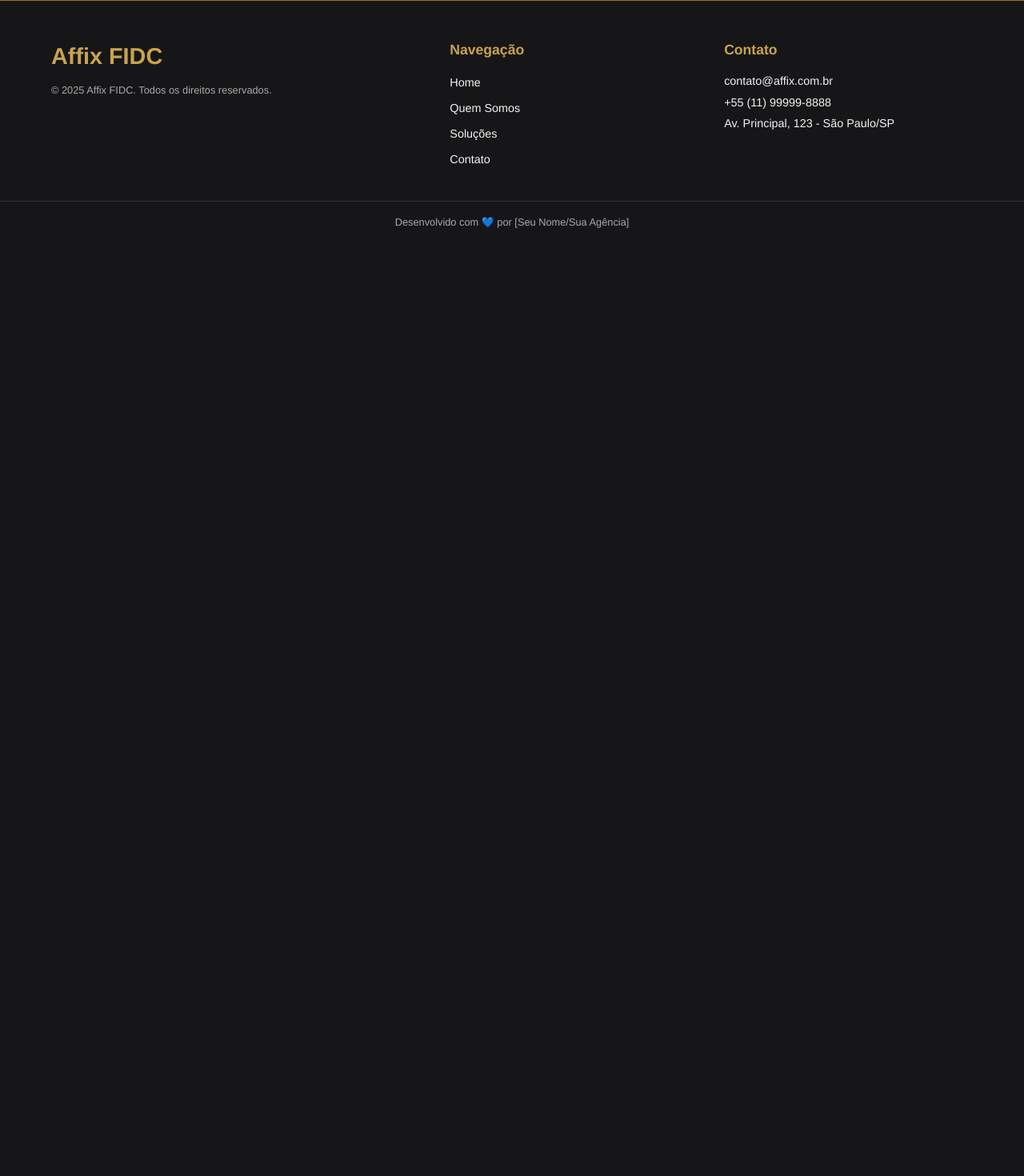
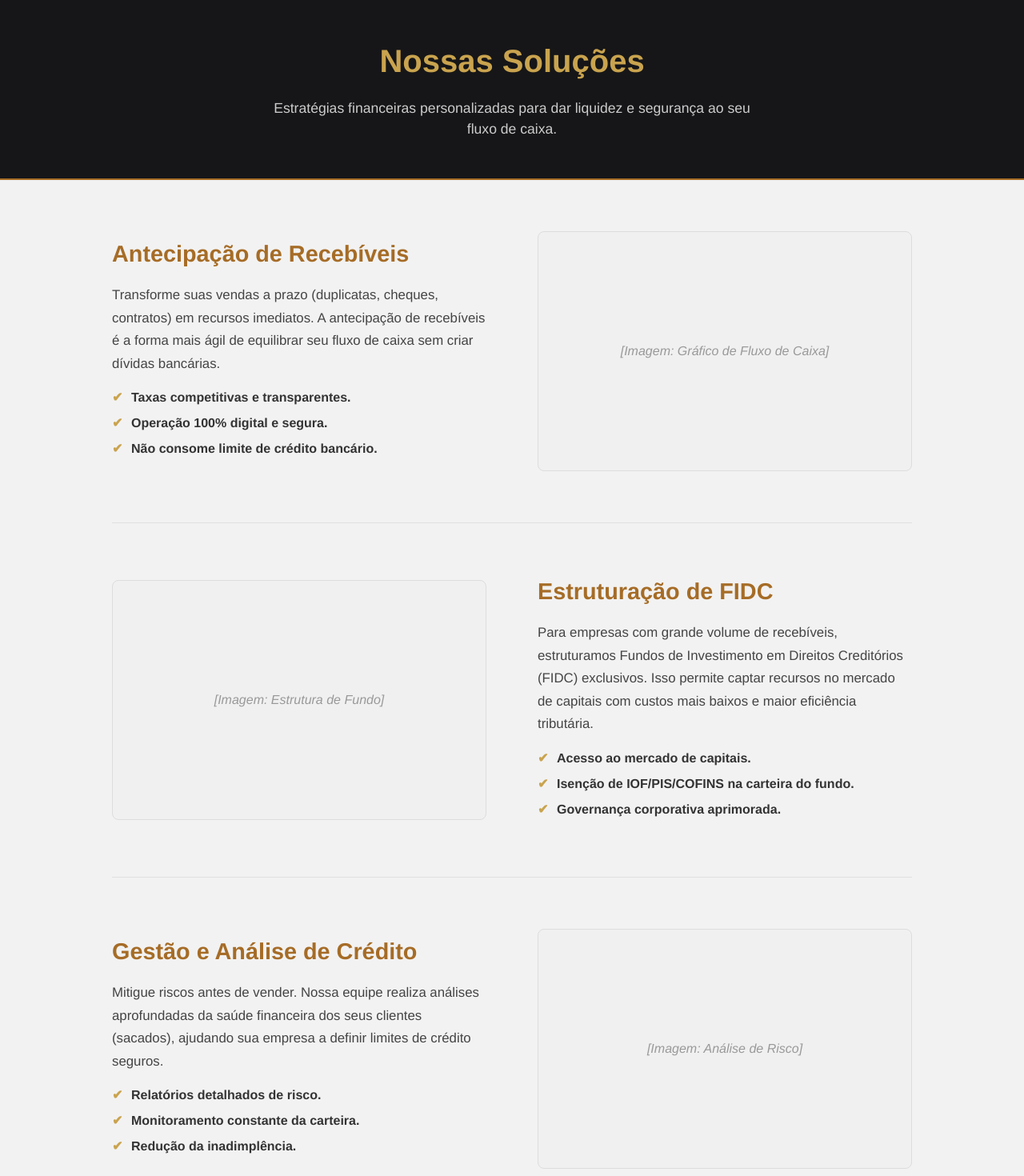
Before and after one commit to ademar-costa/site-affix, a React (Vite) app in the folder affix-fidc/: page /solucoes in a window 1280 px wide. Shown: the part 120-1590 px from the top of the page at 80% size. Before the commit the page ends 800 px from the top, so only its background shows below. Built offline with nearby package versions, Linux system fonts and the light colour scheme.

Commit message:
Feat: Implementa página de Soluções com layout zigue-zague

```diff
--- /dev/null
+++ b/affix-fidc/src/pages/SolucoesPage.css
@@ -0,0 +1,117 @@
+
+/* -- Reutilizando estilos base de cabeçalho (similar à Quem Somos) -- */
+.page-header {
+  background-color: var(--preto-principal);
+  color: var(--branco-texto);
+  padding: 6rem 1.5rem 3rem;
+  text-align: center;
+  border-bottom: 2px solid var(--dourado-secundario);
+}
+
+.page-title {
+  font-size: 2.5rem;
+  color: var(--dourado-destaque);
+  margin-bottom: 1rem;
+}
+
+.page-subtitle {
+  font-size: 1.1rem;
+  max-width: 600px;
+  margin: 0 auto;
+  color: #ccc;
+}
+
+/* -- Lista de Serviços -- */
+.solutions-list {
+  background-color: var(--branco-texto);
+  color: var(--preto-principal);
+  padding: 4rem 1.5rem;
+}
+
+.solutions-wrapper {
+  max-width: 1000px;
+  margin: 0 auto;
+  display: flex;
+  flex-direction: column;
+  gap: 4rem; /* Espaço grande entre cada serviço */
+}
+
+/* -- Item de Serviço Individual -- */
+.service-item {
+  display: grid;
+  grid-template-columns: 1fr; /* Mobile: 1 coluna */
+  gap: 2rem;
+  align-items: center;
+
+  /* Adiciona uma borda sutil embaixo de cada item, exceto o último */
+  padding-bottom: 4rem;
+  border-bottom: 1px solid #e0e0e0;
+}
+
+.service-item:last-child {
+  border-bottom: none;
+  padding-bottom: 0;
+}
+
+/* -- Conteúdo de Texto do Serviço -- */
+.service-text h2 {
+  font-size: 1.8rem;
+  color: var(--dourado-secundario);
+  margin-bottom: 1rem;
+}
+
+.service-text p {
+  font-size: 1.05rem;
+  line-height: 1.7;
+  color: #444;
+  margin-bottom: 1rem;
+}
+
+.service-features {
+  list-style: none;
+  margin-top: 1rem;
+}
+
+.service-features li {
+  margin-bottom: 0.5rem;
+  padding-left: 1.5rem;
+  position: relative;
+  font-weight: 600;
+  color: #333;
+}
+
+/* O "bullet point" dourado antes de cada item da lista */
+.service-features li::before {
+  content: '✔';
+  color: var(--dourado-destaque);
+  position: absolute;
+  left: 0;
+  font-weight: bold;
+}
+
+/* -- Visual do Serviço (Placeholder) -- */
+.service-visual {
+  background-color: #f0f0f0;
+  height: 300px;
+  border-radius: 8px;
+  display: flex;
+  justify-content: center;
+  align-items: center;
+  color: #999;
+  font-style: italic;
+  border: 1px solid #ddd;
+}
+
+/* -- Responsividade (Desktop) -- */
+@media (min-width: 768px) {
+  .service-item {
+    grid-template-columns: 1fr 1fr; /* 2 colunas */
+    gap: 4rem;
+  }
+
+  /* Truque para inverter a ordem (Zigue-Zague) nos itens pares */
+  /* O visual vai para a esquerda, texto para a direita */
+  .service-item.reverse .service-visual {
+    order: -1;
+  }
+}
--- a/affix-fidc/src/pages/SolucoesPage.jsx
+++ b/affix-fidc/src/pages/SolucoesPage.jsx
@@ -1,4 +1,101 @@
+// src/pages/SolucoesPage.jsx
+
+import React, { useEffect } from 'react';
+import './SolucoesPage.css';
+import CtaSection from '../components/Home/CtaSection';
+
 function SolucoesPage() {
-  return <h1>Soluções</h1>;
+
+  // Rola para o topo ao abrir a página
+  useEffect(() => {
+    window.scrollTo(0, 0);
+  }, []);
+
+  return (
+    <>
+      {/* 1. Cabeçalho */}
+      <header className="page-header">
+        <h1 className="page-title">Nossas Soluções</h1>
+        <p className="page-subtitle">
+          Estratégias financeiras personalizadas para dar liquidez
+          e segurança ao seu fluxo de caixa.
+        </p>
+      </header>
+
+      {/* 2. Lista de Serviços */}
+      <section className="solutions-list">
+        <div className="solutions-wrapper">
+
+          {/* SERVIÇO 1: Antecipação (Normal) */}
+          <div className="service-item">
+            <div className="service-text">
+              <h2>Antecipação de Recebíveis</h2>
+              <p>
+                Transforme suas vendas a prazo (duplicatas, cheques, contratos)
+                em recursos imediatos. A antecipação de recebíveis é a forma
+                mais ágil de equilibrar seu fluxo de caixa sem criar dívidas
+                bancárias.
+              </p>
+              <ul className="service-features">
+                <li>Taxas competitivas e transparentes.</li>
+                <li>Operação 100% digital e segura.</li>
+                <li>Não consome limite de crédito bancário.</li>
+              </ul>
+            </div>
+            <div className="service-visual">
+              [Imagem: Gráfico de Fluxo de Caixa]
+            </div>
+          </div>
+
+          {/* SERVIÇO 2: FIDC (Invertido / Reverse) */}
+          {/* Note a classe 'reverse' aqui */}
+          <div className="service-item reverse">
+            <div className="service-text">
+              <h2>Estruturação de FIDC</h2>
+              <p>
+                Para empresas com grande volume de recebíveis, estruturamos
+                Fundos de Investimento em Direitos Creditórios (FIDC) exclusivos.
+                Isso permite captar recursos no mercado de capitais com custos
+                mais baixos e maior eficiência tributária.
+              </p>
+              <ul className="service-features">
+                <li>Acesso ao mercado de capitais.</li>
+                <li>Isenção de IOF/PIS/COFINS na carteira do fundo.</li>
+                <li>Governança corporativa aprimorada.</li>
+              </ul>
+            </div>
+            <div className="service-visual">
+              [Imagem: Estrutura de Fundo]
+            </div>
+          </div>
+
+          {/* SERVIÇO 3: Consultoria (Normal) */}
+          <div className="service-item">
+            <div className="service-text">
+              <h2>Gestão e Análise de Crédito</h2>
+              <p>
+                Mitigue riscos antes de vender. Nossa equipe realiza análises
+                aprofundadas da saúde financeira dos seus clientes (sacados),
+                ajudando sua empresa a definir limites de crédito seguros.
+              </p>
+              <ul className="service-features">
+                <li>Relatórios detalhados de risco.</li>
+                <li>Monitoramento constante da carteira.</li>
+                <li>Redução da inadimplência.</li>
+              </ul>
+            </div>
+            <div className="service-visual">
+              [Imagem: Análise de Risco]
+            </div>
+          </div>
+
+        </div>
+      </section>
+
+      {/* 3. CTA Final */}
+      <CtaSection />
+    </>
+  );
 }
+
 export default SolucoesPage;
```
